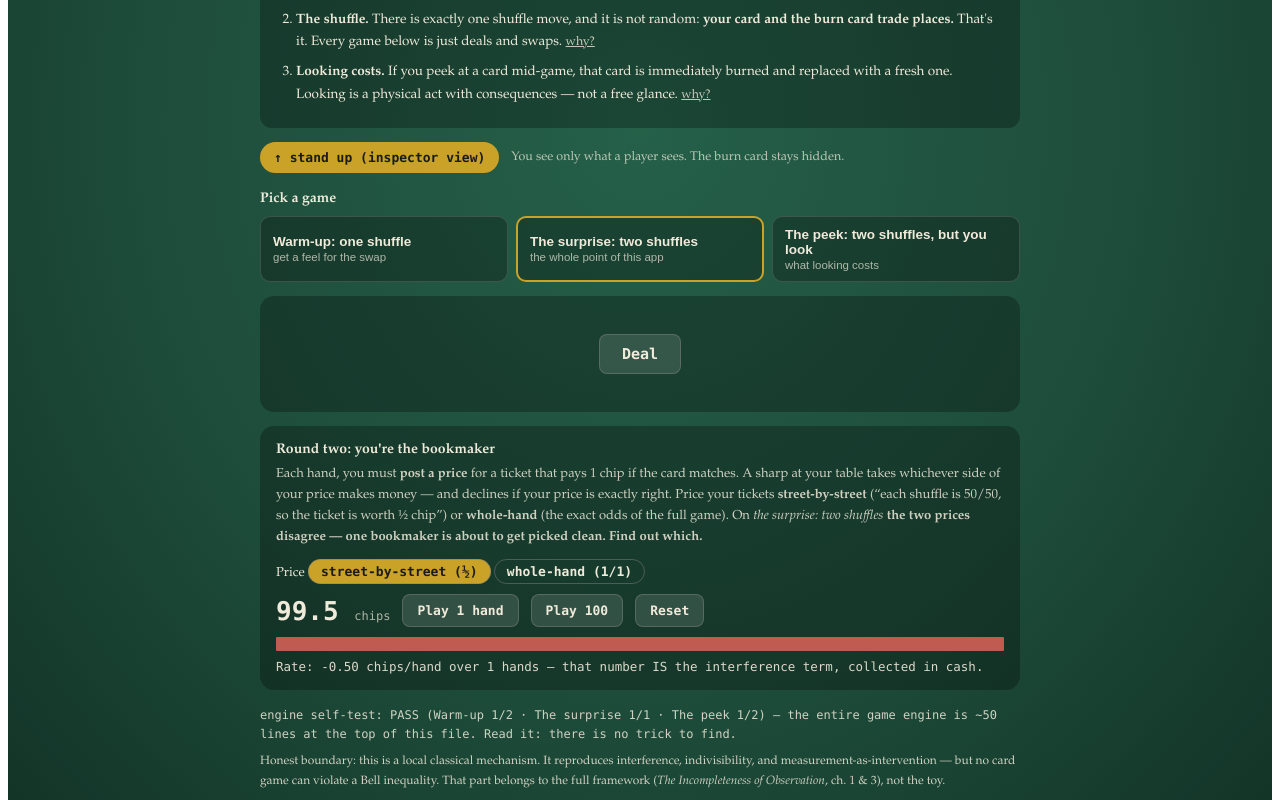
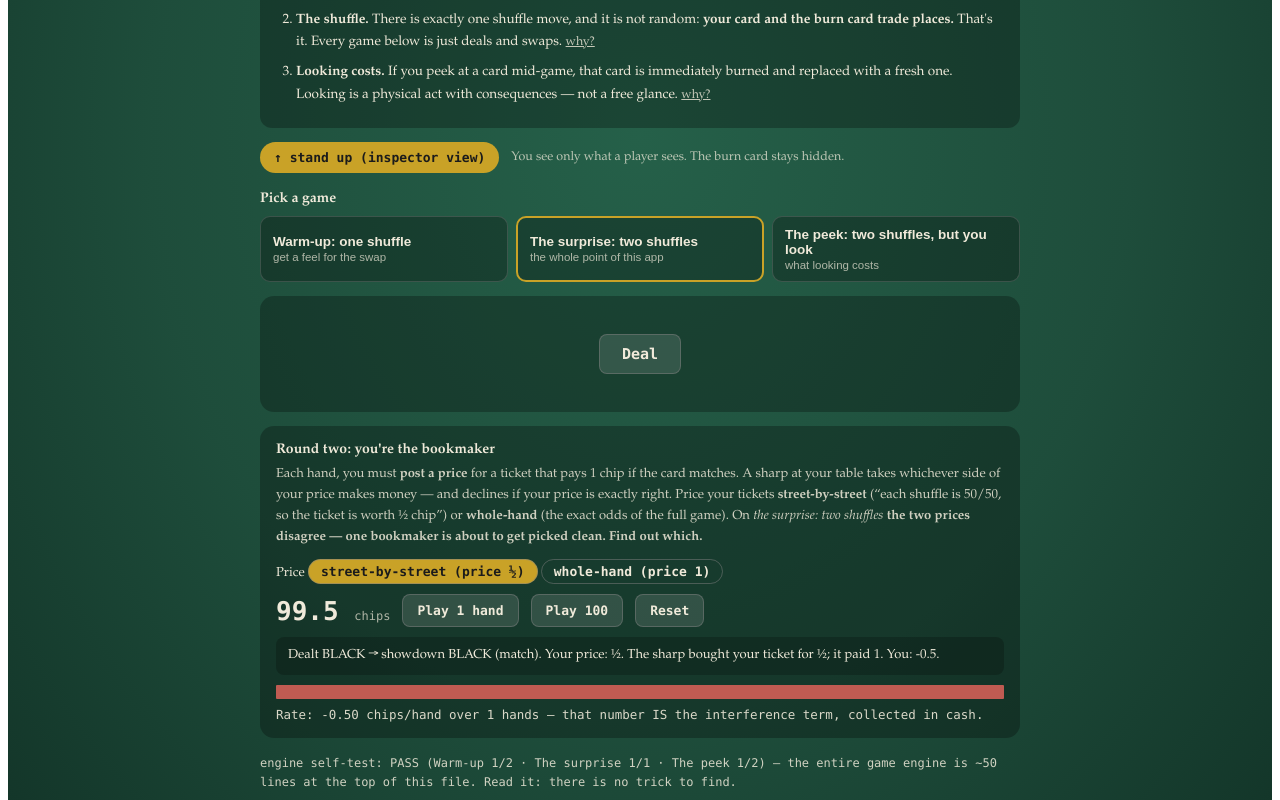
Before and after one commit to amaybaum/card-table, a React (Vite) app: page / in a window 1280 px wide. Both pictures are taken after a click on the button "Play 1 hand". Shown: the part 195-995 px from the top of the page. Built offline with nearby package versions, Linux system fonts and the light colour scheme.

Commit message:
Last Sync: 2026-07-27 21:11

```diff
--- a/src/App.jsx
+++ b/src/App.jsx
@@ -101,6 +101,7 @@ export default function CardTable() {
   const [bankroll, setBankroll] = useState(100);
   const [bets, setBets] = useState([]);
   const [sheet, setSheet] = useState("street");
+  const [lastPlay, setLastPlay] = useState(null);
   const rng = useRef(Math.random);
 
   const insp = seat === "inspector";
@@ -125,15 +126,31 @@ export default function CardTable() {
     let bk = bankroll; const hist = [...bets];
     const price = sheet === "street" ? 0.5 : actual.num / actual.den;
     const truth = actual.num / actual.den;
+    let matches = 0, traded = 0, delta = 0, last = null;
     for (let i = 0; i < n; i++) {
       const h = dealHand(game, rng.current);
       const outcome = h.match ? 1 : 0;
       let pnl = null;                            // null = priced right, sharp declines
       if (truth > price) pnl = price - outcome;  // sharp buys your ticket
       else if (truth < price) pnl = outcome - price; // sharp sells you the ticket
-      if (pnl !== null) bk += pnl;
+      if (pnl !== null) { bk += pnl; traded++; delta += pnl; }
+      if (h.match) matches++;
       hist.push({ pnl, match: h.match });
+      last = h;
     }
+    const pstr = price === 0.5 ? "½" : String(price);
+    let msg;
+    if (n === 1) {
+      const res = `Dealt ${cname(last.dealt)} → showdown ${cname(last.final)} (${last.match ? "match" : "no match"}).`;
+      msg = traded
+        ? `${res} Your price: ${pstr}. The sharp bought your ticket for ${pstr}; it paid ${last.match ? 1 : 0}. You: ${delta > 0 ? "+" : ""}${delta}.`
+        : `${res} Your price ${pstr} equals the true odds — the sharp declined to trade. No money moved.`;
+    } else {
+      msg = traded
+        ? `${n} hands, ${matches} matches. The sharp bought ${traded} tickets at ${pstr}; the tickets paid out ${matches}. You: ${delta > 0 ? "+" : ""}${delta} chips.`
+        : `${n} hands, ${matches} matches — and the sharp never traded once. Your price equals the true odds; correct bookmaking is quiet.`;
+    }
+    setLastPlay(msg);
     setBankroll(Math.round(bk * 2) / 2); setBets(hist.slice(-300));
   }
 
@@ -181,7 +198,7 @@ export default function CardTable() {
         <div style={{ marginTop: 18, fontWeight: 700, fontSize: 14 }}>Pick a game</div>
         <div style={{ display: "flex", gap: 8, marginTop: 8, flexWrap: "wrap" }}>
           {Object.entries(GAMES).map(([k, gm]) => (
-            <button key={k} onClick={() => { setGame(k); setHand(null); setGuess(null); setBets([]); }}
+            <button key={k} onClick={() => { setGame(k); setHand(null); setGuess(null); setBets([]); setLastPlay(null); }}
               style={{ flex: "1 1 175px", textAlign: "left", padding: "10px 12px", borderRadius: 10, cursor: "pointer", background: world.panel, color: world.ink, border: game === k ? `2px solid ${insp ? "#23404A" : "#C9A227"}` : "1px solid rgba(128,128,128,.35)" }}>
               <div style={{ fontWeight: 700, fontSize: 13.5 }}>{gm.name}</div>
               <div style={{ fontSize: 11.5, opacity: 0.7, marginTop: 2 }}>{gm.tag}</div>
@@ -257,8 +274,8 @@ export default function CardTable() {
           </div>
           <div style={{ fontSize: 13, marginBottom: 10 }}>
             Price{" "}
-            <button onClick={() => { setSheet("street"); setBets([]); }} style={pill(sheet === "street", insp)}>street-by-street ({"½"})</button>{" "}
-            <button onClick={() => { setSheet("whole"); setBets([]); }} style={pill(sheet === "whole", insp)}>whole-hand ({actual.num}/{actual.den})</button>
+            <button onClick={() => { setSheet("street"); setBets([]); setLastPlay(null); }} style={pill(sheet === "street", insp)}>street-by-street (price ½)</button>{" "}
+            <button onClick={() => { setSheet("whole"); setBets([]); setLastPlay(null); }} style={pill(sheet === "whole", insp)}>whole-hand (price {actual.den === 1 ? "1" : "½"})</button>
           </div>
           <div style={{ display: "flex", alignItems: "center", gap: 12, flexWrap: "wrap" }}>
             <div style={{ fontFamily: "ui-monospace, Menlo, monospace", fontSize: 26, fontWeight: 700 }}>
@@ -266,8 +283,14 @@ export default function CardTable() {
             </div>
             <button onClick={() => playBets(1)} style={btn(insp)}>Play 1 hand</button>
             <button onClick={() => playBets(100)} style={btn(insp)}>Play 100</button>
-            <button onClick={() => { setBankroll(100); setBets([]); }} style={btn(insp)}>Reset</button>
+            <button onClick={() => { setBankroll(100); setBets([]); setLastPlay(null); }} style={btn(insp)}>Reset</button>
           </div>
+          {lastPlay && (
+            <div style={{ marginTop: 10, fontSize: 13, lineHeight: 1.55, background: insp ? "rgba(35,64,74,.08)" : "rgba(0,0,0,.22)", borderRadius: 8, padding: "9px 12px" }}>
+              {lastPlay}
+              {bankroll <= 0 && <b> You're cleaned out — half a chip a hand, every hand. The sharp thanks you and extends credit.</b>}
+            </div>
+          )}
           {bets.length > 0 && (
             <>
               <div style={{ marginTop: 10, height: 14, display: "flex", gap: 1 }}>
```
